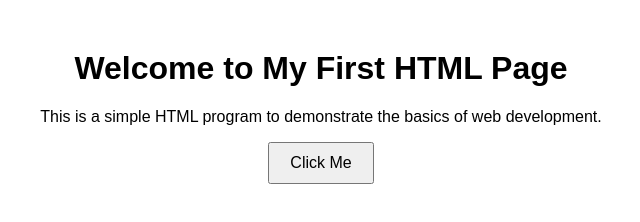
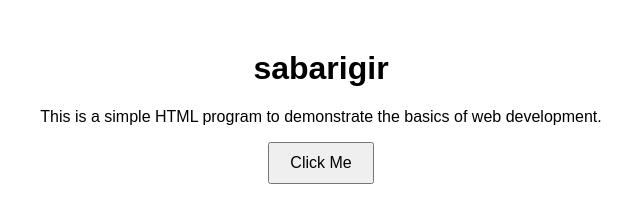
Before and after one commit to itsSabarigiri/gitforYT, a plain HTML site: page cat.html in a window 1280 px wide. Shown: the whole page, without its empty margins (319-959 px from the left). Drawn offline with Linux system fonts and the light colour scheme.

Commit message:
changed name

```diff
--- a/cat.html
+++ b/cat.html
@@ -18,7 +18,7 @@
     </style>
 </head>
 <body>
-    <h1>Welcome to My First HTML Page</h1>
+    <h1>sabarigir</h1>
     <p>This is a simple HTML program to demonstrate the basics of web development.</p>
     <button onclick="alert('Hello, World!')">Click Me</button>
 </body>
```
